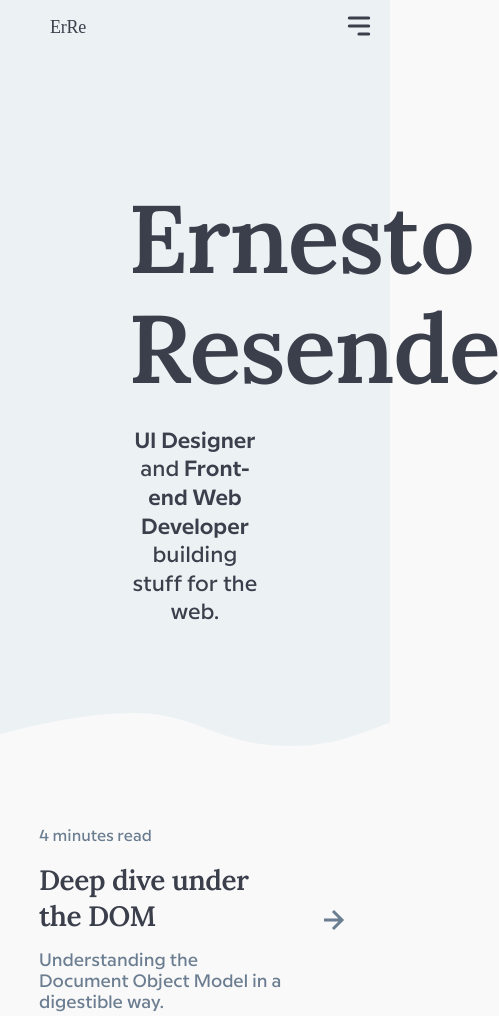
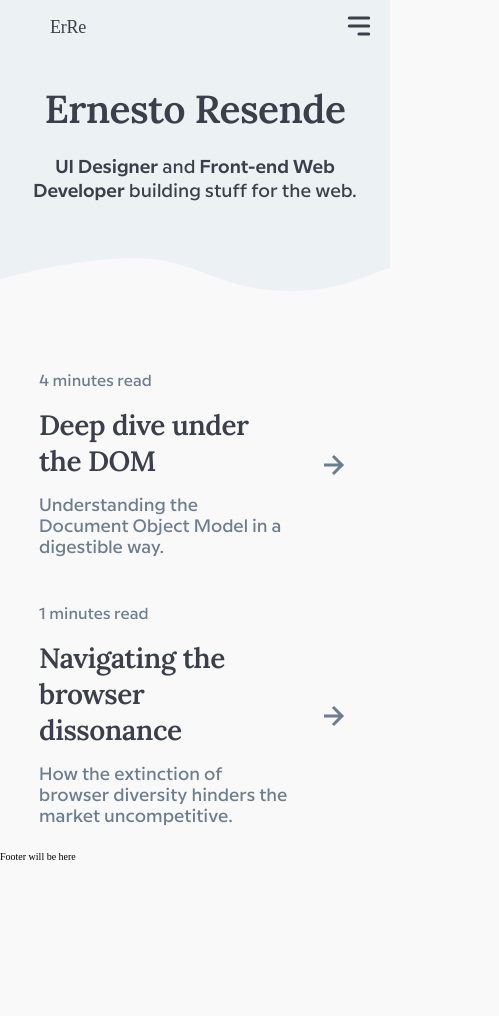
Before and after one commit to ernestoresende/ernestoresende.com, a Gatsby site: page / in a window 390 px wide. Shown: the top 1016 px of the page, 499 px wide, since content can reach past the window. After the commit the page ends 891 px from the top, so only its background shows below. Built offline with nearby package versions, Linux system fonts and the light colour scheme; Gatsby itself is replaced by a stand-in of ours; some packages are replaced by stand-ins of ours.

Commit message:
chore: normalize hero component, add responsive media queries

```diff
--- a/src/components/common/Hero.js
+++ b/src/components/common/Hero.js
@@ -2,6 +2,8 @@ import React from 'react'
 import styled from 'styled-components'
 import * as V from '../../styles/variables'
 import HeroMask from '../../assets/HeroMask'
+import media from '../../styles/media'
+import mixins from '../../styles/mixins'
 
 const MainContainer = styled.header`
   display: flex;
@@ -12,10 +14,16 @@ const BlockModule = styled.div`
   position: relative;
 `
 
-const BlockContainer = styled.div `
+const BlockContainer = styled.div`
+  ${mixins.sidePadding};
   text-align: center;
-  padding: 128px;
+  padding-top: ${V.Space.xlg};
+  padding-bottom: ${V.Space.xxlg};
   background: var(--color-secondaryBackground);
+  ${media.tablet`
+      padding-top: ${V.Space.md};
+      padding-bottom: ${V.Space.xxlg};
+    `};
 
   h1 {
     font-family: ${V.FontFaces.Lora};
@@ -25,6 +33,9 @@ const BlockContainer = styled.div `
     letter-spacing: -0.015em;
     padding-bottom: ${V.Space.default};
     color: var(--color-primaryText);
+    ${media.desktop`
+      font-size: 10vw;
+    `};
   }
   h2 {
     font-family: ${V.FontFaces.Milliard};
@@ -33,6 +44,9 @@ const BlockContainer = styled.div `
     max-width: 450px;
     margin: 0 auto;
     color: var(--color-primaryText);
+    ${media.phablet`
+      font-size: 4.8vw;
+    `};
   }
 `
 
@@ -52,7 +66,9 @@ const Hero = () => {
       <BlockModule>
         <BlockContainer>
           <h1>Ernesto Resende</h1>
-          <h2><b>UI Designer</b> and <b>Front-end Web Developer</b> building stuff for the web.</h2>
+          <h2>
+            <b>UI Designer</b> and <b>Front-end Web Developer</b> building stuff for the web.
+          </h2>
         </BlockContainer>
       </BlockModule>
 
```
